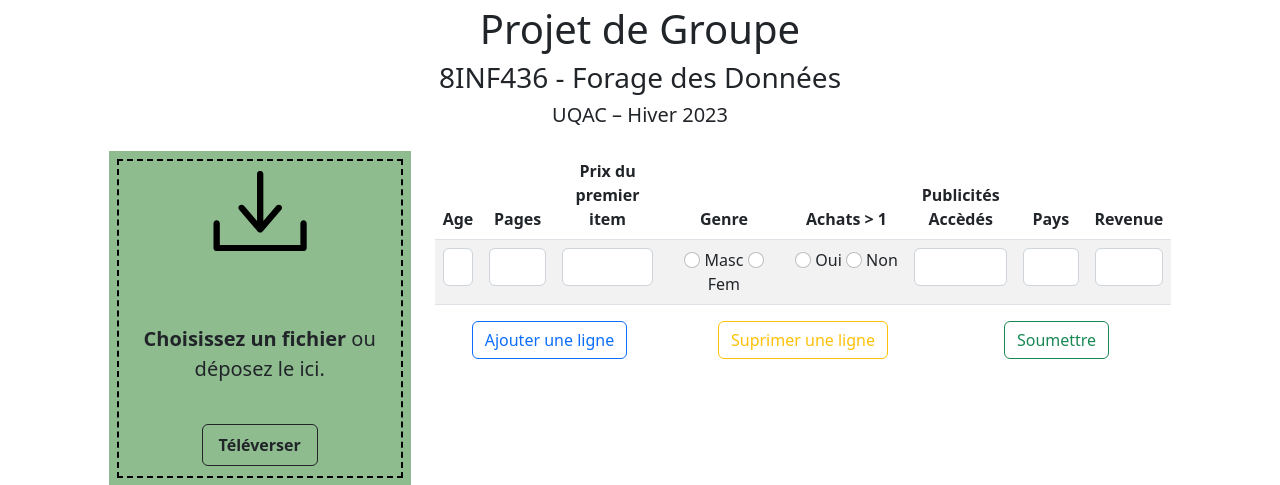
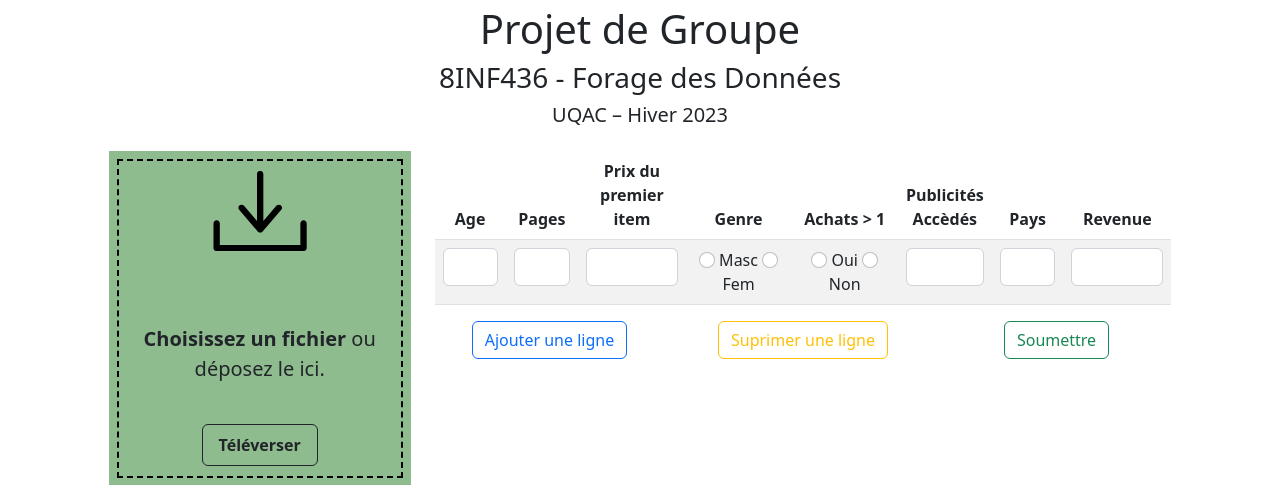
Before and after one commit to micmorin/2023H-Forage_Donnees_UQAC_8INF436, a Python web app: template Interface/templates/index.html in a window 1280 px wide. Shown: the part 59-544 px from the top of the page. Run offline with Jinja, Linux system fonts and the light colour scheme; the template is opened without the code that fills it, so the values that code supplies are empty.

Commit message:
Adjusted age and revenue

```diff
--- a/Interface/templates/index.html
+++ b/Interface/templates/index.html
@@ -79,14 +79,14 @@
             <table class="table table-striped table-hover text-center" id="myTable">
                 <thead>
                     <tr>
-                        <th scope="col" style="width:5%">Age</th>
+                        <th scope="col" style="width:10%">Age</th>
                         <th scope="col" style="width:10%">Pages</th>
                         <th scope="col" style="width:15%">Prix du premier item</th>
-                        <th scope="col" style="width:18%">Genre</th>
-                        <th scope="col" style="width:17%">Achats > 1</th>
-                        <th scope="col" style="width:15%">Publicités Accèdés</th>
+                        <th scope="col" style="width:15%">Genre</th>
+                        <th scope="col" style="width:15%">Achats > 1</th>
+                        <th scope="col" style="width:10%">Publicités Accèdés</th>
                         <th scope="col" style="width:10%">Pays</th>
-                        <th scope="col"style="width:10%" >Revenue</th>
+                        <th scope="col"style="width:15%" >Revenue</th>
                       </tr>
                 </thead>
                 <tbody id="myTableBody">
```
